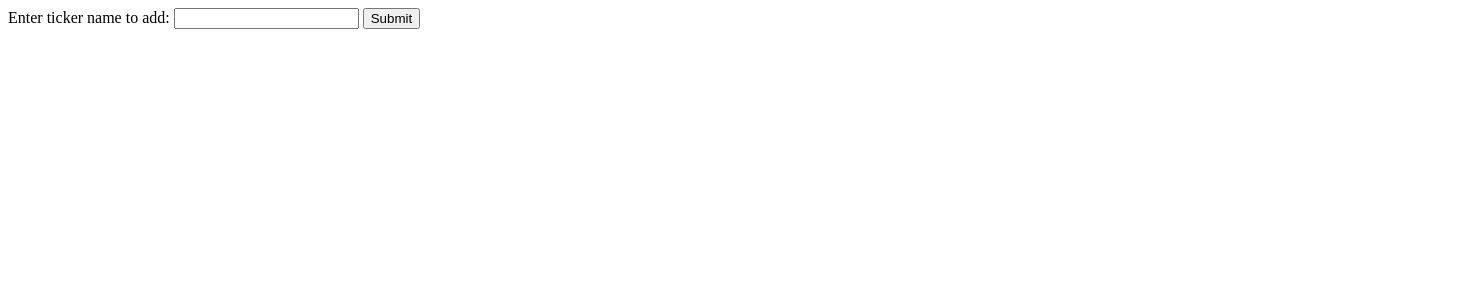
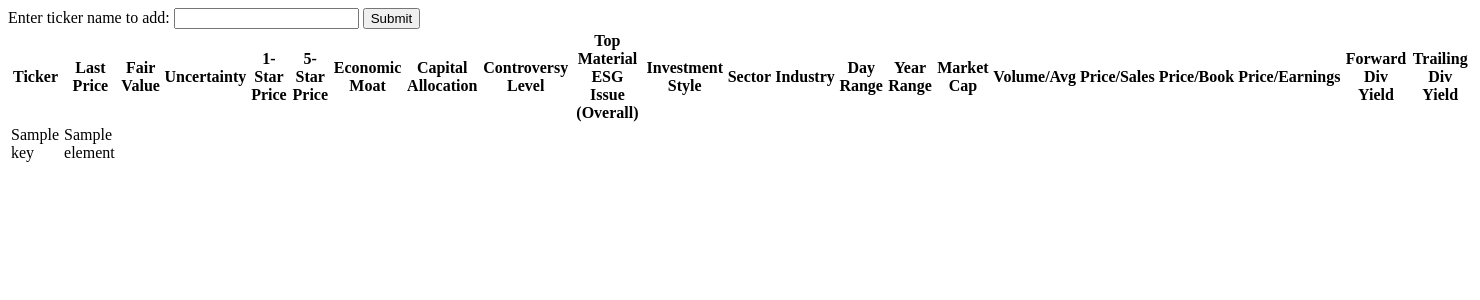
Before and after one commit to MohitSoni11/morning-star-web-scraping, a Flask app: template templates/home.html in a window 1480 px wide. Shown: the top 300 px of the page. Run offline with Flask 3, Linux system fonts and the light colour scheme; the template is opened without the code that fills it: most values are stand-ins (such as "Sample title", 1, 10 or a date in 2020).

Commit message:
Showing data on webpage

```diff
--- a/app.py
+++ b/app.py
@@ -21,7 +21,7 @@ from selenium.webdriver.firefox.options import Options
 def login_morningstar():
   # Starting web-scraper and making browser headless
   options = Options()
-  #options.add_argument('--headless')
+  options.add_argument('--headless')
 
   browser = webdriver.Chrome(options=options)
   browser.get('https://evgcatalog.kcls.org/eg/opac/ezproxy/login?qurl=https://ar.morningstar.com%2fmirc%2fhome.aspx')
--- a/templates/home.html
+++ b/templates/home.html
@@ -18,8 +18,40 @@
   <div id="data-table">
     <table>
       <tr>
+        <th>Ticker</th>
+        <th>Last Price</th>
+        <th>Fair Value</th>
+        <th>Uncertainty</th>
+        <th>1-Star Price</th>
+        <th>5-Star Price</th>
+        <th>Economic Moat</th>
+        <th>Capital Allocation</th>
+        <th>Controversy Level</th>
+        <th>Top Material ESG Issue (Overall)</th>
+        <th>Investment Style</th>
+        <th>Sector</th>
+        <th>Industry</th>
+        <th>Day Range</th>
+        <th>Year Range</th>
+        <th>Market Cap</th>
+        <th>Volume/Avg</th>
+        <th>Price/Sales</th>
+        <th>Price/Book</th>
+        <th>Price/Earnings</th>
+        <th>Forward Div Yield</th>
+        <th>Trailing Div Yield</th>
+      </tr>
 
-      </tr>
+      {% for key in ticker_data %}
+        <tr>
+          <td>{{ key }}</td>
+
+          {% for element in ticker_data[key] %}
+            <td>{{ element }}</td>
+          {% endfor %}
+
+        </tr>
+      {% endfor %}
     </table>
   </div>
 </body>
```
